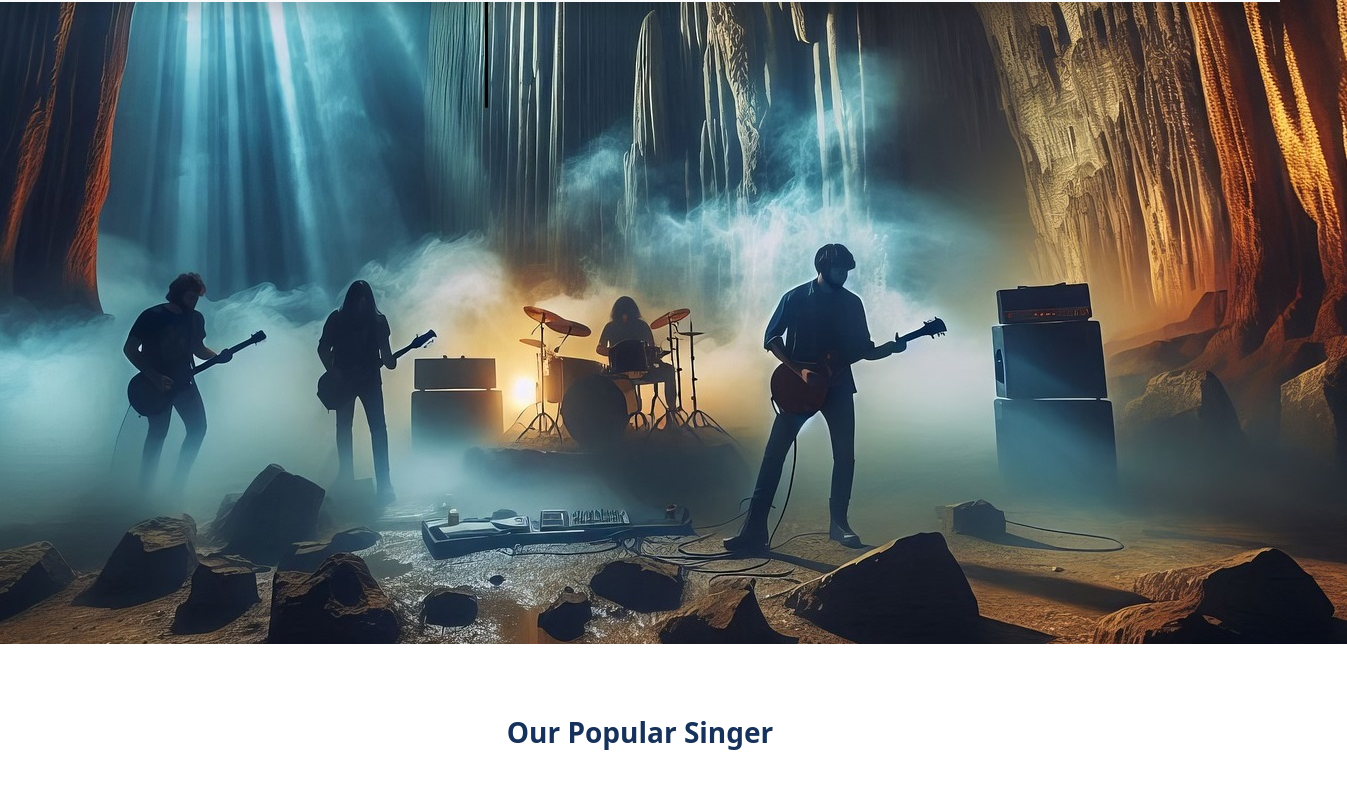
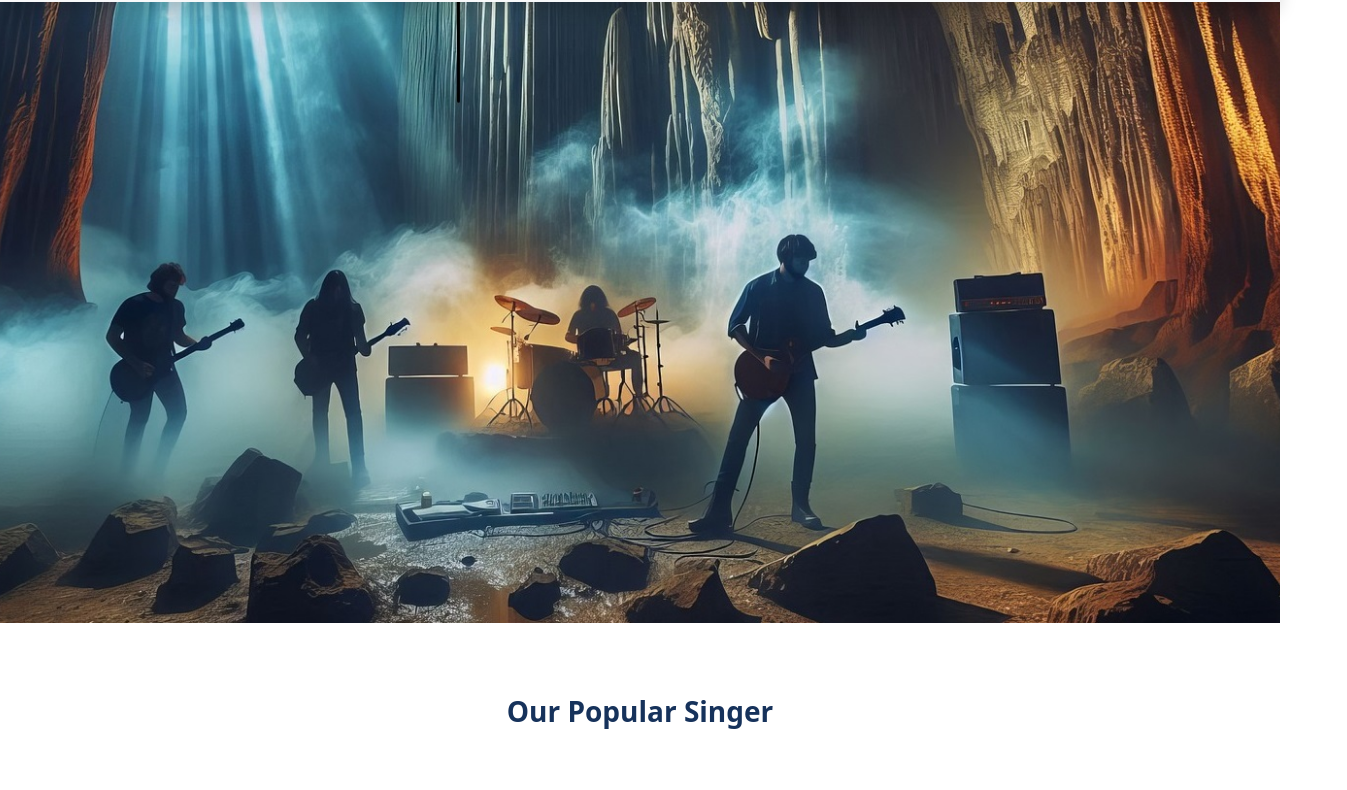
Before and after one commit to subhesadik77/Requirement-to-HTML, a plain HTML site: page index.html in a window 1280 px wide. Shown: the part 77-867 px from the top of the page, 1347 px wide, since content can reach past the window. Drawn offline with nearby package versions, Linux system fonts and the light colour scheme.

Commit message:
Requirement to HTML

```diff
--- a/assets/css/style.css
+++ b/assets/css/style.css
@@ -15,6 +15,14 @@
     }
 }
 /* navigation part end */
+
+/* header part start */
+#header {
+    background: url(../images/banner.jpg) no-repeat center;
+    background-size: cover;
+    height: 700px;
+}
+/* header part end */
 /* popular part start */
 .popular-item {
     border: 1px solid hsla(0, 0%, 50%, 0.658);
--- a/index.html
+++ b/index.html
@@ -1,7 +1,7 @@
 <!doctype html>
 <html lang="en">
   <head>
-    <title>Title</title>
+    <title>Musixigen</title>
     <meta charset="utf-8">
     <meta name="description" content="">
     <meta name="keywords" content="">
@@ -56,8 +56,7 @@
      <!-- Navigation part end -->
 
      <!-- hero section start -->
-      <header id="header">
-        <img src="assets/images/banner.jpg" alt="header" title="header">
+      <header class="" id="header">
       </header>
      <!-- hero section end -->
 
@@ -186,7 +185,7 @@
              </div>
              <div class="col-md-4">
               <div class="gellary_img">
-                <img src="assets/images/gellary (4).jfif" alt="" class="d-block w-100">
+                <img src="assets/images/gellary 4.jfif" alt="" class="d-block w-100">
               </div>
              </div>
              <div class="col-md-4">
```
Also changed, not shown: assets/images/_backup/gellary 4.jfif (added), assets/images/gellary (4).jfif (deleted), assets/images/gellary 4.jfif (added).
